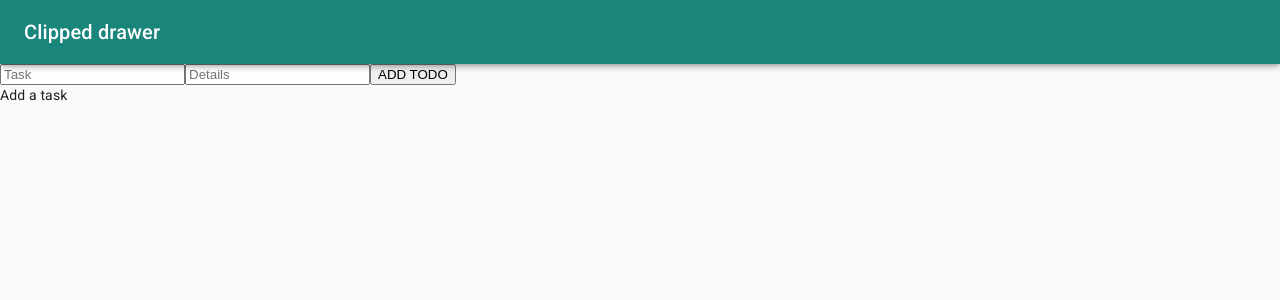
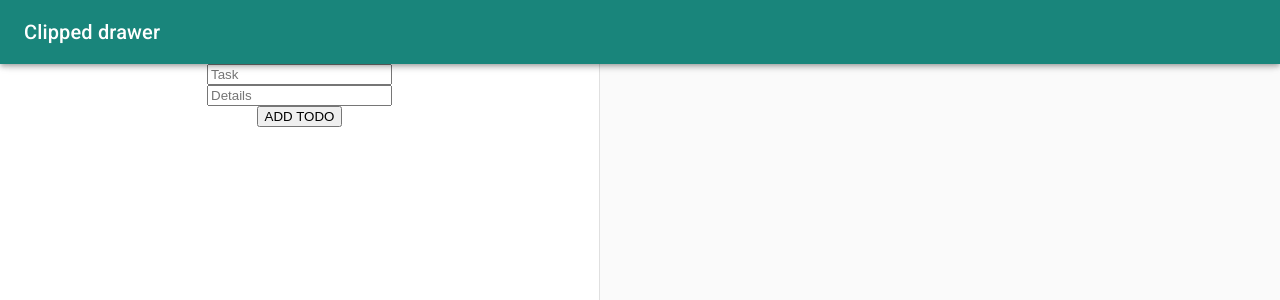
Before and after one commit to stevendelro/cs-todo-app, a React (Create React App) app: page / in a window 1280 px wide. Shown: the top 300 px of the page. Built offline with nearby package versions, Linux system fonts and the light colour scheme.

Commit message:
placed CreateTaskForm in Drawer

```diff
--- a/src/components/HomePage/CreateTaskDrawer/CreateTaskForm.js
+++ b/src/components/HomePage/CreateTaskDrawer/CreateTaskForm.js
@@ -1,6 +1,16 @@
 import React from 'react';
+import { makeStyles } from '@material-ui/core/styles';
+
+const useStyles = makeStyles(theme => ({
+  inputContainer: {
+    display: 'flex',
+    flexDirection: 'column',
+    alignItems: 'center'
+  }
+}))
 
 function CreateTaskForm(props) {
+  const classes = useStyles()
   const handleTitleChange = event => props.updateTask(event.target.value);
   const handleTextChange = event => props.updateDetails(event.target.value);
 
@@ -12,7 +22,7 @@ function CreateTaskForm(props) {
   };
   return (
     <div>
-      <form onSubmit={handleSubmit}>
+      <form className={classes.inputContainer} onSubmit={handleSubmit}>
         <input
           type="text"
           placeholder="Task"
--- a/src/components/HomePage/CreateTaskDrawer/index.js
+++ b/src/components/HomePage/CreateTaskDrawer/index.js
@@ -1,6 +1,9 @@
 import React, { Component } from 'react';
 import { connect } from 'react-redux';
 import { bindActionCreators } from 'redux';
+import { makeStyles } from '@material-ui/core/styles';
+import Drawer from '@material-ui/core/Drawer';
+import Toolbar from '@material-ui/core/Toolbar';
 import {
   addTask,
   createTask,
@@ -10,8 +13,27 @@ import {
 } from '../../../actions/taskActions';
 import CreateTaskForm from './CreateTaskForm';
 
-class CreateTaskPage extends Component {
-  render() {
+const drawerWidth = 600;
+
+const useStyles = makeStyles(theme => ({
+  drawer: {
+    width: drawerWidth,
+    flexShrink: 0,
+  },
+  drawerPaper: {
+    width: drawerWidth,
+  },
+  drawerContainer: {
+    overflow: 'auto',
+  },
+  content: {
+    flexGrow: 1,
+    padding: theme.spacing(3),
+  },
+}));
+
+function CreateTaskDrawer(props) {
+  const classes = useStyles();
   const {
     addTask,
     createTask,
@@ -19,10 +41,17 @@ class CreateTaskPage extends Component {
     updateTask,
     updateDetails,
     taskItemState,
-    } = this.props;
+  } = props;
 
   return (
-      <div>
+    <Drawer
+      className={classes.drawer}
+      variant="permanent"
+      classes={{
+        paper: classes.drawerPaper,
+      }}>
+      <Toolbar />
+      <div className={classes.drawerContainer}>
         <CreateTaskForm
           addTask={addTask}
           createTask={createTask}
@@ -32,8 +61,8 @@ class CreateTaskPage extends Component {
           taskItemState={taskItemState}
         />
       </div>
+    </Drawer>
   );
-  }
 }
 
 const mapStateToProps = store => {
@@ -52,4 +81,4 @@ const mapDispatchToProps = dispatch => {
   };
 };
 
-export default connect(mapStateToProps, mapDispatchToProps)(CreateTaskPage);
+export default connect(mapStateToProps, mapDispatchToProps)(CreateTaskDrawer);
--- a/src/components/Layout/AppBar/index.js
+++ b/src/components/Layout/AppBar/index.js
@@ -4,8 +4,6 @@ import AppBar from '@material-ui/core/AppBar';
 import CssBaseline from '@material-ui/core/CssBaseline';
 import Toolbar from '@material-ui/core/Toolbar';
 import Typography from '@material-ui/core/Typography';
-
-const drawerWidth = 240;
 
 const useStyles = makeStyles(theme => ({
   root: {
```
Also changed, not shown: src/components/HomePage/CreateTaskDrawer/CreateTaskDrawer.js (deleted, +0 -69 lines). Lines whose indentation alone changed are shown as unchanged.
